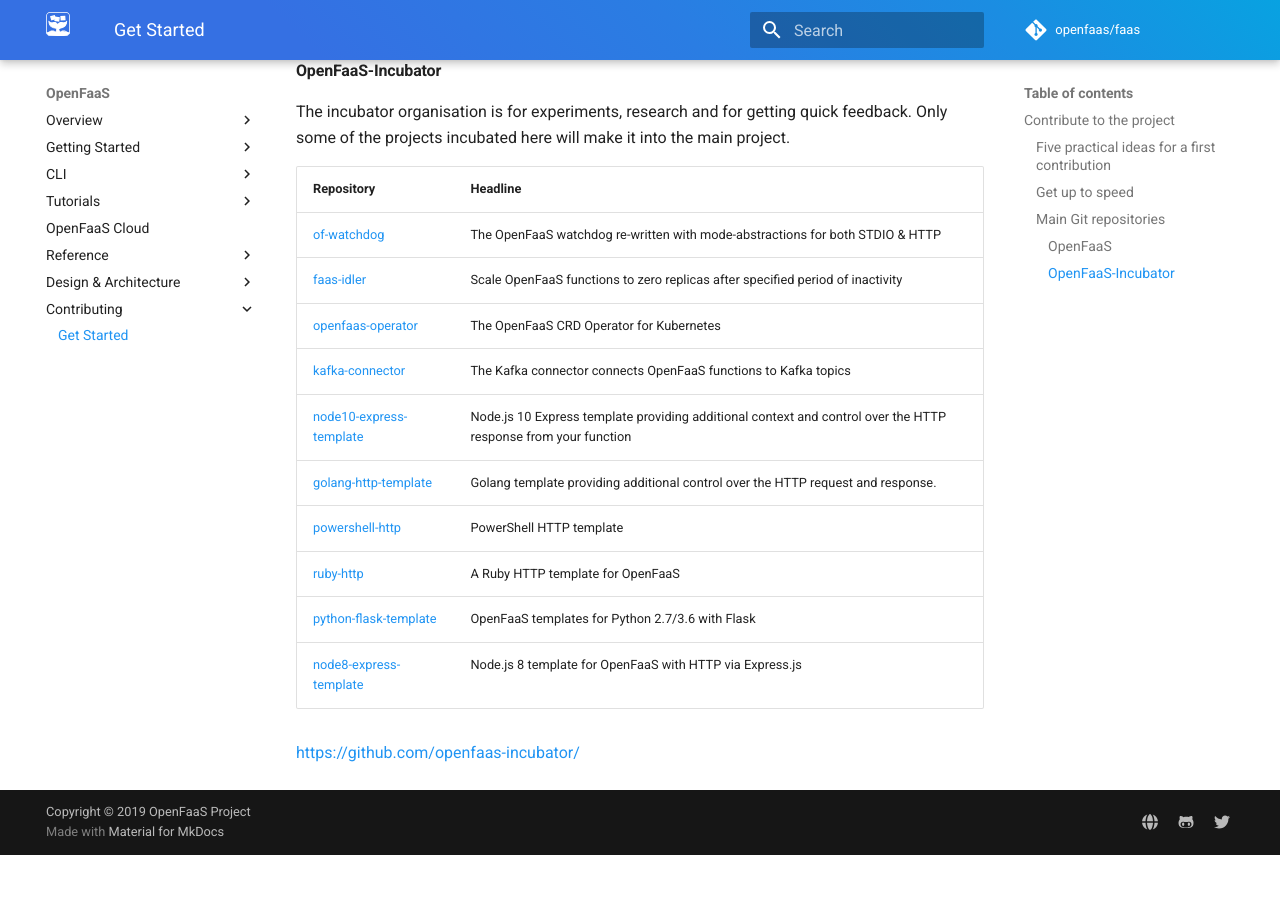
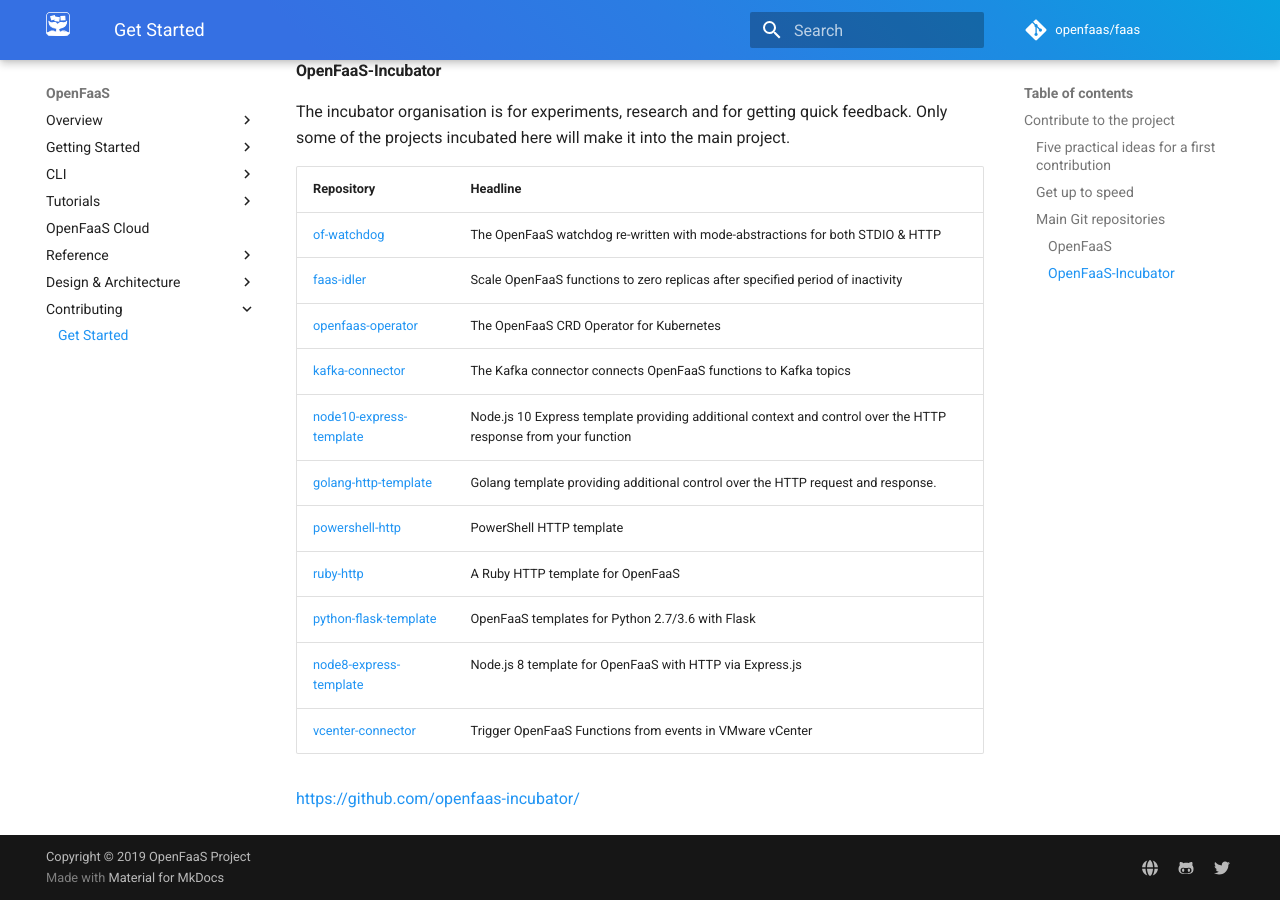
Before and after one commit to openfaas/docs, an MkDocs documentation site: the page built from docs/contributing/get-started.md, in a window 1280 px wide and 900 px high, scrolled down 2171 px. Built offline with MkDocs 1.6.1 and Material for MkDocs 9.7.7, drawn with Linux system fonts in a browser that asks for light colours; comment, search, counter and statistics services are not loaded; before the commit the page ends 3026 px from its top, so only the background shows below that.

Commit message:
Added link to vcenter-connector.
Signed-off-by: Ron Rivera <roncrivera@gmail.com>

```diff
--- a/docs/contributing/get-started.md
+++ b/docs/contributing/get-started.md
@@ -76,6 +76,7 @@ The incubator organisation is for experiments, research and for getting quick fe
 | [ruby-http](https://github.com/openfaas-incubator/ruby-http) | A Ruby HTTP template for OpenFaaS |
 | [python-flask-template](https://github.com/openfaas-incubator/python-flask-template) | OpenFaaS templates for Python 2.7/3.6 with Flask |
 | [node8-express-template](https://github.com/openfaas-incubator/node8-express-template) | Node.js 8 template for OpenFaaS with HTTP via Express.js |
+| [vcenter-connector](https://github.com/openfaas-incubator/vcenter-connector) | Trigger OpenFaaS Functions from events in VMware vCenter |
 
 
 https://github.com/openfaas-incubator/
```
